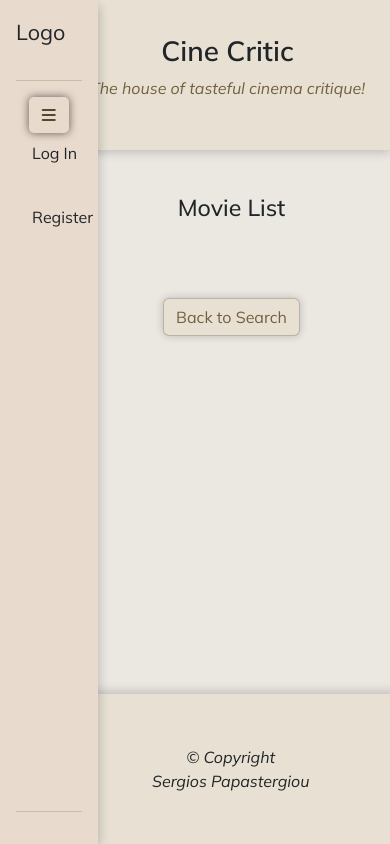
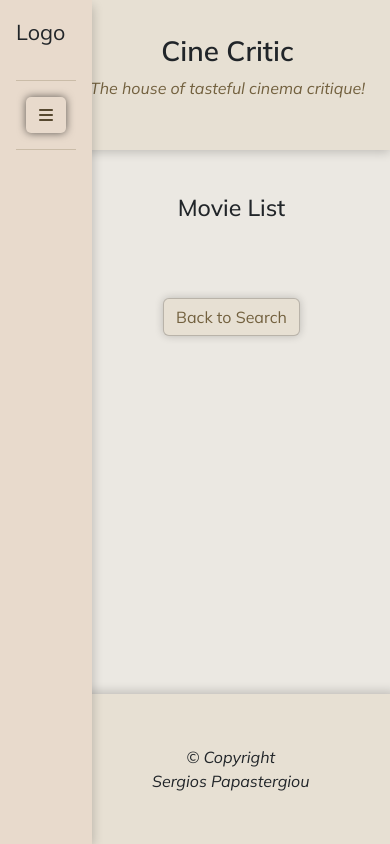
Before and after one commit to sergpapa/CineCritic, a Flask app: page / in a window 390 px wide. Run offline with Flask 3, Linux system fonts and the light colour scheme; data that the repository does not hold is empty; some libraries are stand-ins or nearby versions.

Commit message:
responsive navbar with toggler

```diff
--- a/static/js/script.js
+++ b/static/js/script.js
@@ -7,6 +7,31 @@ for (let i = 0; i < nav_links.length; i++) {
 function activate() {
     this.classList.add("active")
 }
+
+function navResizer() {
+    if ($(window).width() < 576 ) {
+        $("#navbar").width(60);
+        $("#nav-big").addClass("d-none")
+        $("#sidenav-toggler").removeClass("d-none")
+        return
+    } else if ($(window).width() < 768 ) {
+        $("#navbar").width(100);
+    } else if ($(window).width() < 992 ) {
+        $("#navbar").width(141);
+    }else if ($(window).width() < 1200 ) {
+        $("#navbar").width(160);
+    } else if ($(window).width() < 1370 ) {
+        $("#navbar").width(200);
+    } else if ($(window).width() > 1370 ) {
+        $("#navbar").width("18%");
+    }
+    $("#nav-big").removeClass("d-none")
+        $("#sidenav-toggler").addClass("d-none")
+}
+
+$(document).ready(navResizer);
+
+$(window).on("resize", navResizer);
 
 $("#sidenav-toggler").on("click", function() {
     if ($("#navbar").width() > 100 ) {
```
Also changed, not shown: templates/base.html (+0 -18 lines).
